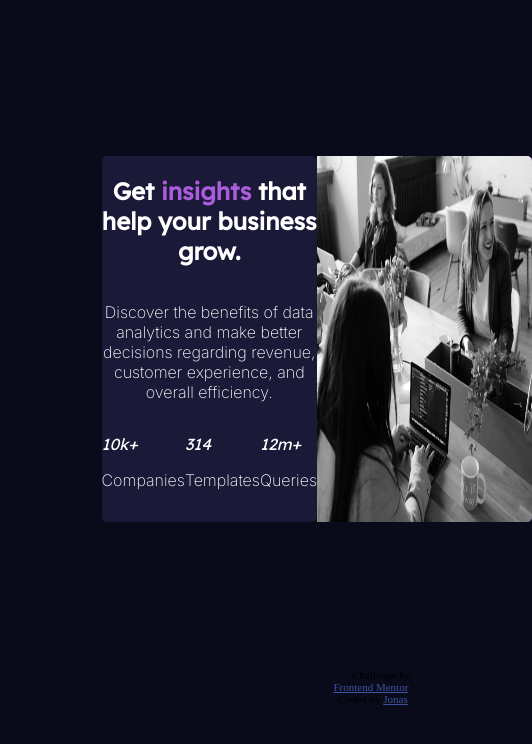
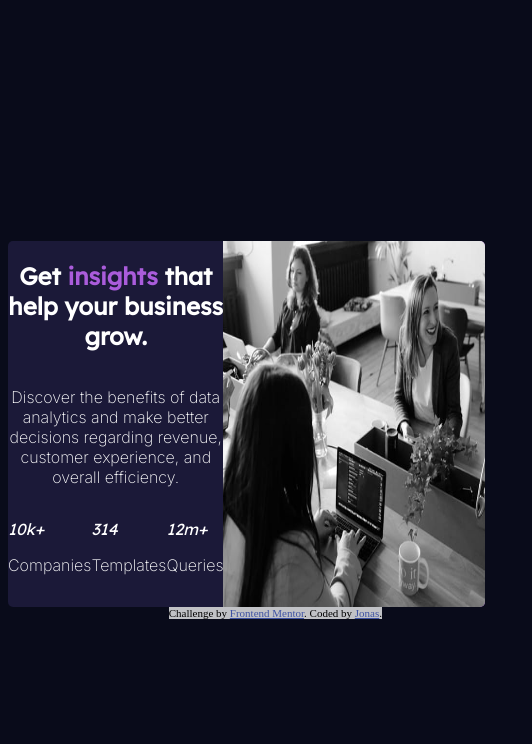
Before and after one commit to reTrazed/Stats-Preview-card, a plain HTML site: page index.html in a window 390 px wide. Shown: the whole page, 532 px wide, since content can reach past the window. Drawn offline with Linux system fonts and the light colour scheme.

Commit message:
Update Css to make responsive

```diff
--- a/css/style.css
+++ b/css/style.css
@@ -14,9 +14,9 @@
 
 .attribution {
     font-size: 11px;
-    text-align: right;
-    grid-row-start: 4;
-    grid-column-start: 3;
+    text-align: left;
+    align-self:flex-end;
+    background-color: var(--slightWhite1);
 }
 
 .attribution a {
@@ -26,19 +26,21 @@
 
 .body,html {
     background-color: var(--main-color);
-    height: 100%;
+    min-height: 100vh;
+    display: flex;
+    flex-direction: column;
+    justify-content: center;
+    align-items: center;
 
 }
 
-.grid-container{
+/*.grid-container{
     display: grid;
     grid-template-columns: 25% auto 25%;
     grid-template-rows: 25% auto 25%;
-}
+}*/
 
-main {
-    height: 70%;
-  }
+
 
 h1 {
 
@@ -96,7 +98,27 @@
     display: inline-block;
     vertical-align: top;
     background-color: var(--detail-color);
-    width: 100%;
+    width: 70%;
     border-radius: 0 5px 5px 0;
     background-color: var(--third-color);
 }
+
+
+@media only screen and (max-width: 375px) {
+    section {
+    display: flex;
+    flex-direction: column-reverse;
+    justify-content: space-around;
+    transform: scale(0.9,0.7);
+}
+
+img {
+    width: 100%;
+    border-radius: 5px 5px 0 0;
+}
+
+.infoGraph {
+    flex-direction: column;
+    align-items: center;
+}
+}
--- a/index.html
+++ b/index.html
@@ -43,13 +43,13 @@
 
 
     </section>
-    <div class="attribution">
-      Challenge by <a href="https://www.frontendmentor.io?ref=challenge" target="_blank">Frontend Mentor</a>.
-      Coded by <a href="#">Jonas</a>.
-    </div>
+
 
   </main>
-
+  <div class="attribution">
+    Challenge by <a href="https://www.frontendmentor.io?ref=challenge" target="_blank">Frontend Mentor</a>.
+    Coded by <a href="#">Jonas</a>.
+  </div>
 </body>
 
 </html>
```
